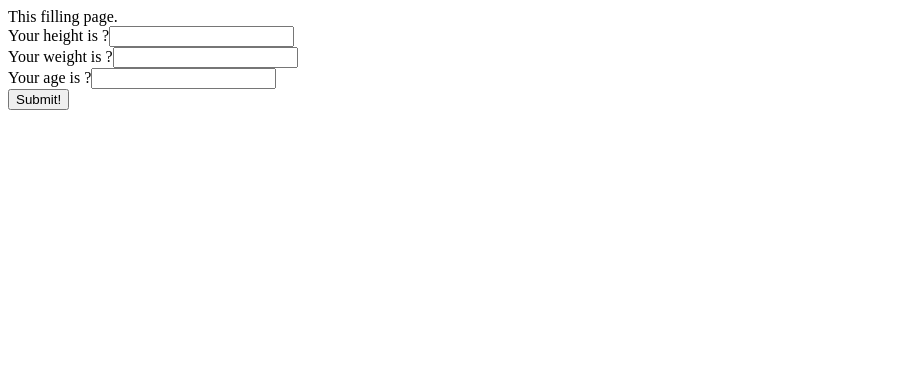
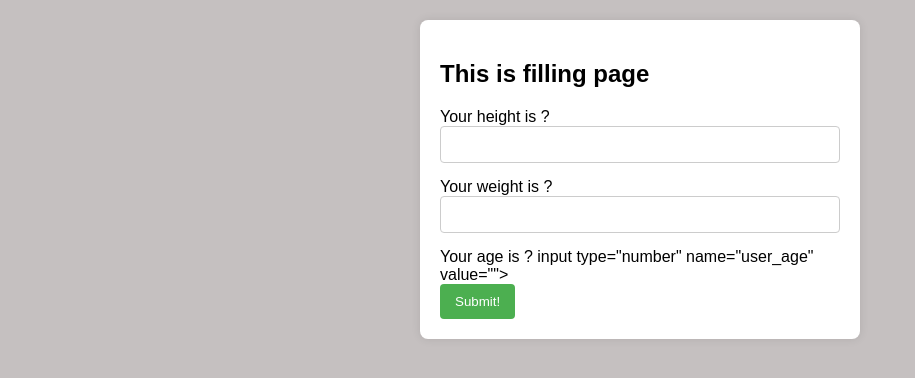
Before and after one commit to Zhu-Lifeng/Cloud-Computing-miniproject, a Python web app: template MainProject/templates/filling.html in a window 1280 px wide. Shown: the top 378 px of the page, without its empty margins (0-915 px from the left). Run offline with Jinja, Linux system fonts and the light colour scheme; the template is opened without the code that fills it, so the values that code supplies are empty.

Commit message:
Update filling.html

```diff
--- a/MainProject/templates/filling.html
+++ b/MainProject/templates/filling.html
@@ -3,16 +3,55 @@
 <head>
     <meta charset="UTF-8">
     <title>This is filling page</title>
+    <style>
+        body {
+            font-family: 'Arial';
+            background-color: #c5c0c0;
+            margin: 20px;
+        }
+
+        form {
+            max-width: 400px;
+            margin: 20px auto;
+            background-color: rgb(255, 255, 255);
+            padding: 20px;
+            border-radius: 8px;
+            box-shadow: 0 0 10px rgba(0, 0, 0, 0.1);
+        }
+
+         input {
+            width: 100%;
+            padding: 10px;
+            margin-bottom: 15px;
+            box-sizing: border-box;
+            border: 1px solid #ccc;
+            border-radius: 4px;
+        }
+
+        button {
+            background-color: #4caf50;
+            color: #fff;
+            padding: 10px 15px;
+            border: none;
+            border-radius: 4px;
+            cursor: pointer;
+        }
+
+        button:hover {
+            background-color: #45a049;
+        }
+    </style>
 </head>
 <body>
-This filling page.
-
-<form action="/filling" method="post">
-    Your height is ?<input type="number" name="user_height" value="{{user_height}}"><br>
-    Your weight is ?<input type="number"  name="user_weight" value="{{user_weight}}"><br>
-    Your  age   is ?<input type="number" name="user_age" value="{{user_age}}"><br>
+    <form action="/filling" method="post">
+        <h2>This is filling page</h2>
+        Your height is ?
+        <input type="number" name="user_height" value="{{user_height}}"><br>
+        Your weight is ?
+        <input type="number"  name="user_weight" value="{{user_weight}}"><br>
+        Your age is ?
+        input type="number" name="user_age" value="{{user_age}}"><br>
     <button type="submit">Submit!</button>
-</form>
-
+    </form>
 </body>
 </html>
```
